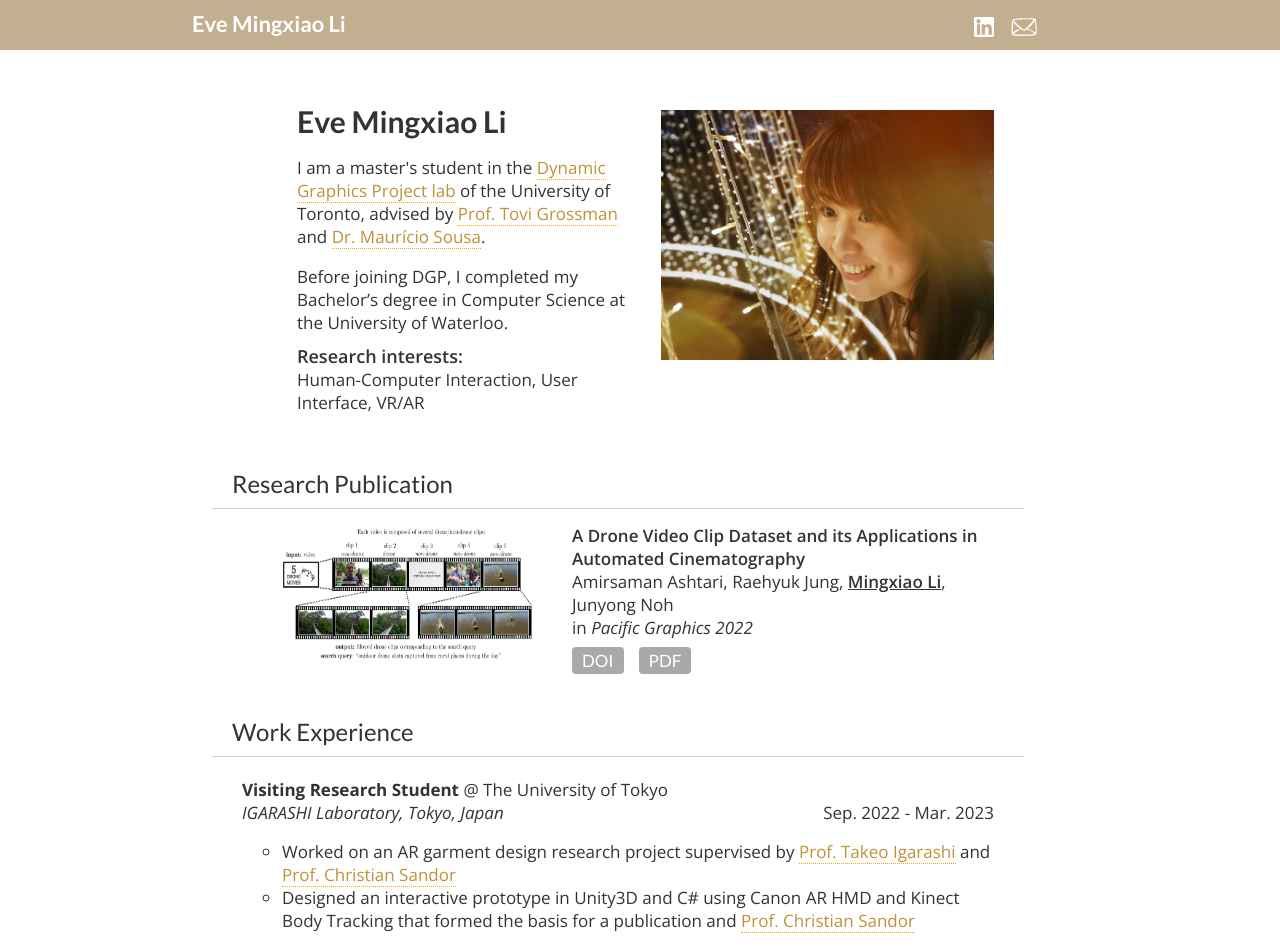
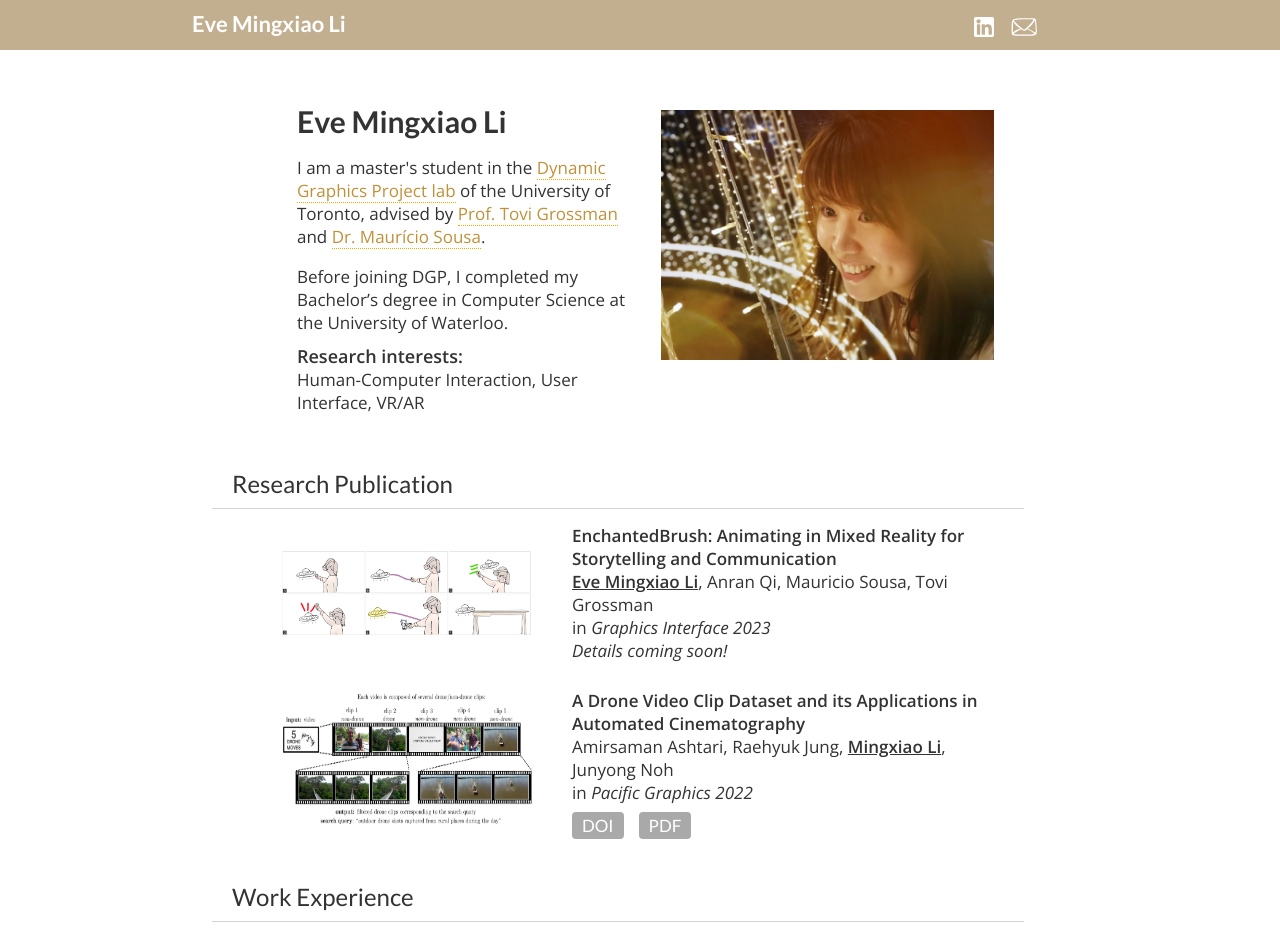
Before and after one commit to evelimx/evelimx.github.io, a React (Create React App) app: page / in a window 1280 px wide. Shown: the top 946 px of the page. Built offline with nearby package versions, Linux system fonts and the light colour scheme; some icons are missing.

Commit message:
update publication

```diff
--- a/src/components/research/research_preview.js
+++ b/src/components/research/research_preview.js
@@ -17,10 +17,13 @@ const Research = ({research}) => (
                     in <div>{research.conference}</div>
                 </div>
             </div>
-            <div className="links">
+            { research.doi ?
+                <div className="links">
                 {!!research.doi && <a href={research.doi} target="_blank">DOI</a>}
                 {!!research.pdf && <a href={research.pdf} target="_blank">PDF</a>}
-            </div>
+                </div> : <div className="details">{research.details}</div>
+
+            }
         </div>
     </div>
 );
--- a/src/components/work/work_experience.js
+++ b/src/components/work/work_experience.js
@@ -24,10 +24,10 @@ const Work = ({work}) => (
                                     {work.prof}
                                     </a> :""
                                 }
-                                { work.prof2?
+                                { i==0 && work.prof2?
                                     <text> and </text>:""
                                 }
-                                { work.prof2 ?
+                                { i==0 && work.prof2 ?
                                     <a href={work.link2} target="_blank">
                                     {work.prof2}
                                     </a> :""
--- a/src/data/research.json
+++ b/src/data/research.json
@@ -1,4 +1,12 @@
 [
+    {
+        "id": 2,
+        "title": "EnchantedBrush: Animating in Mixed Reality for Storytelling and Communication",
+        "authors": "<b><u>Eve Mingxiao Li</u></b>, Anran Qi, Mauricio Sousa, Tovi Grossman",
+        "conference": "Graphics Interface 2023",
+        "thumbnail": "enchantedbrush.png",
+        "details": "Details coming soon!"
+    },
     {
         "id": 1,
         "title": "A Drone Video Clip Dataset and its Applications in Automated Cinematography",
--- a/src/data/work.json
+++ b/src/data/work.json
@@ -6,8 +6,9 @@
         "location": "IGARASHI Laboratory, Tokyo, Japan",
         "time": "Sep. 2022 - Mar. 2023",
         "details": [
-            "Worked on an AR garment design research project supervised by ",
-            "Designed an interactive prototype in Unity3D and C# using Canon AR HMD and Kinect Body Tracking that formed the basis for a publication"
+            "Worked on an AR garment design research project and an AR airflow visualization project supervised by ",
+            "Designed an interactive prototype for garment design in Unity3D and C# using Canon AR HMD and Kinect Body Tracking that formed the basis for a publication",
+            "Implemented an airflow visualization tool in Unity3D and C# with Canon AR HMD and fluid simulation software EmberGen"
         ],
         "link": "https://www-ui.is.s.u-tokyo.ac.jp/~takeo/",
         "prof": "Prof. Takeo Igarashi",
--- a/src/styles/publication.scss
+++ b/src/styles/publication.scss
@@ -65,6 +65,11 @@
             }
           }
         }
+
+        .details {
+            display: inline;
+            font-style: italic;
+        }
       }
     }
 }
```
Also changed, not shown: src/data/research_thumbnails/enchantedbrush.png (added), 1 other file (tests, documents, lock files or other folders).
